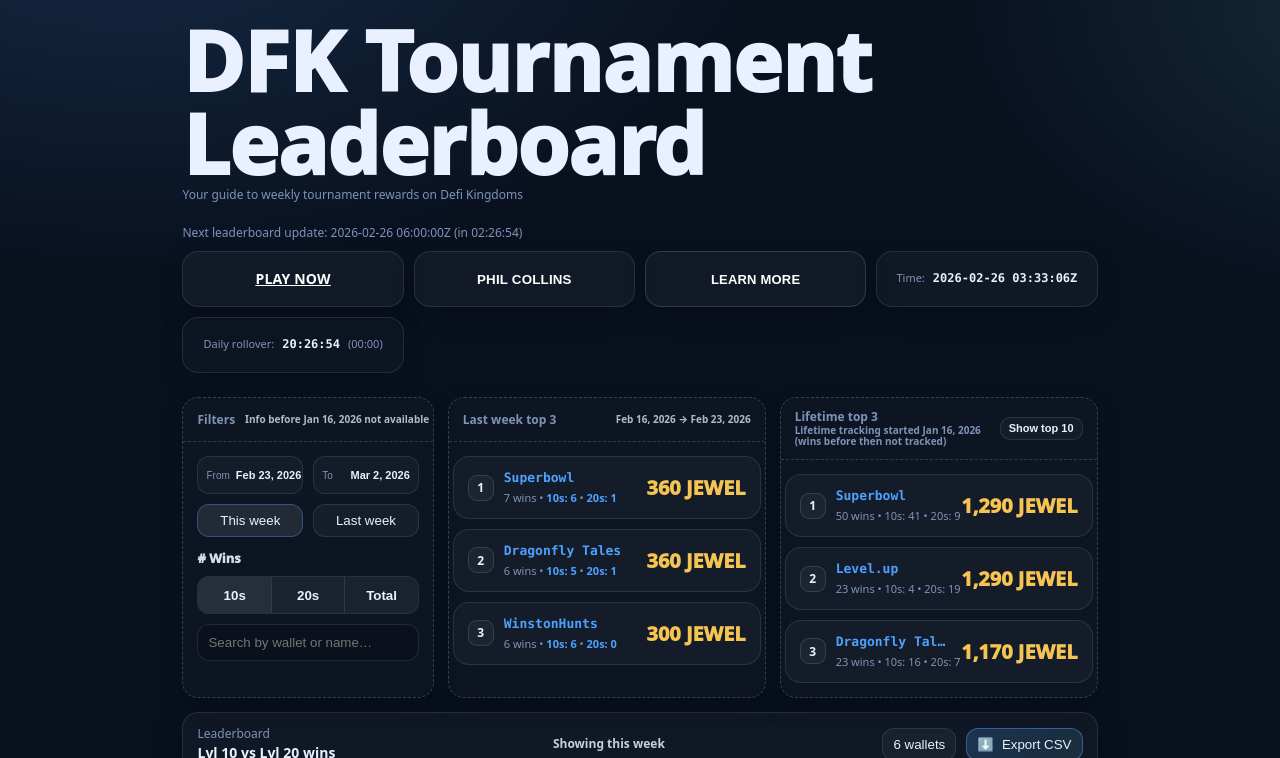
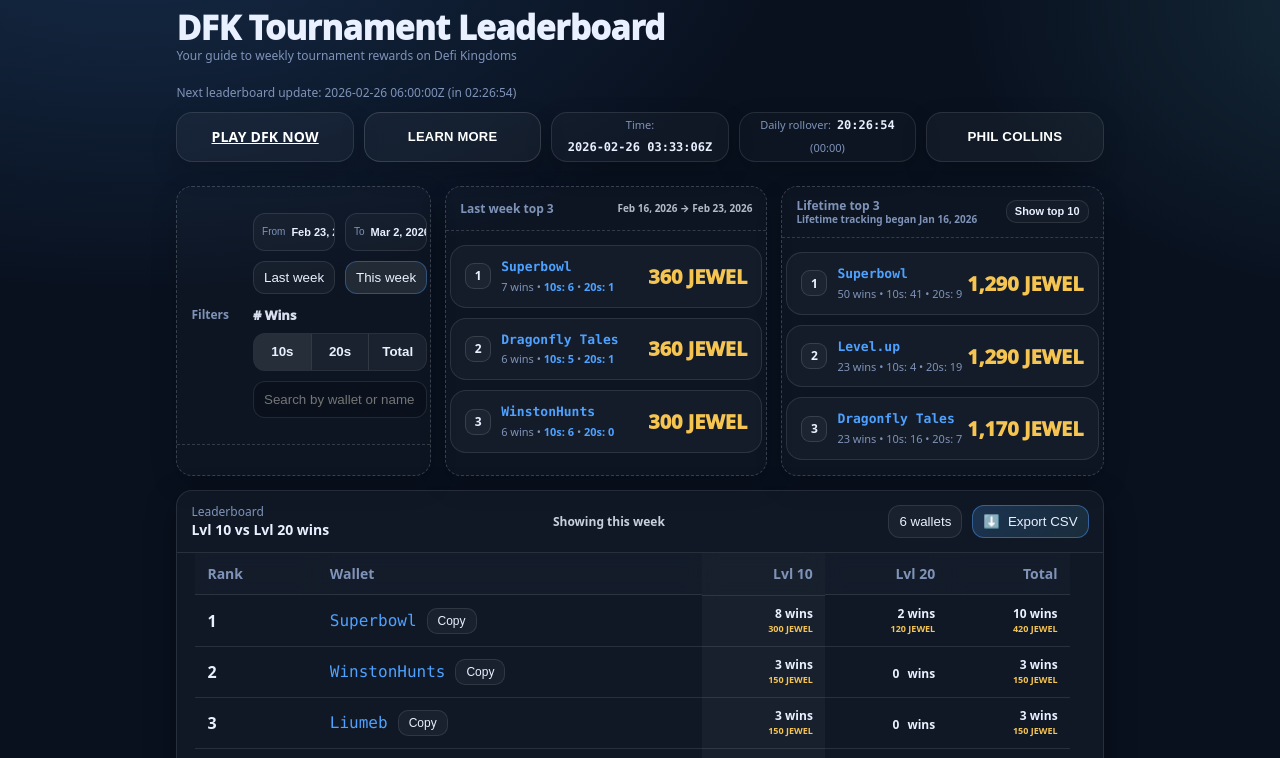
Before and after one commit to winstonjazzhands/Tournament-leaderboard, a website: page index.html in a window 1280 px wide. Both pictures are taken after a click on the button "Click to view Level 10 tournaments". Shown: the top 758 px of the page. Drawn offline with Linux system fonts and the light colour scheme.

Commit message:
frontend changes 4

```diff
--- a/index.html
+++ b/index.html
@@ -49,12 +49,12 @@
       color:var(--text);
     }
     a{color:inherit}
-    .wrap{max-width:1240px;margin:0 auto;padding:18px}
+    .wrap{max-width:1240px;margin:0 auto;padding:10px}
     .headerInner, .mainNarrow{width:76%;margin:0 auto;}
 
     header{display:flex;align-items:flex-start;justify-content:space-between;margin-bottom:10px;}
     h1{margin:0}
-    .siteTitle{font-size:clamp(34px,6.5vw,92px);letter-spacing:-.6px;font-weight:1000;line-height:1.0}
+    .siteTitle{font-size:clamp(18px,2.6vw,34px);letter-spacing:-.4px;font-weight:1000;line-height:1.05;white-space:nowrap;}
     .headerRight{display:flex;align-items:flex-start;justify-content:flex-end;min-width:160px}
     .playNowBtn{font-weight:900;letter-spacing:.6px;padding:10px 14px}
     .sub{color:var(--muted);font-size:12px;margin-top:2px;min-height:16px;}
@@ -62,7 +62,7 @@
     /* ✅ TOP ROW: 4 items on one line */
     .topHeaderRow{
       display:grid;
-      grid-template-columns: repeat(4, minmax(0, 1fr));
+      grid-template-columns: repeat(5, minmax(0, 1fr));
       gap:10px;
       align-items:stretch;
       margin:10px 0 14px;
@@ -70,7 +70,7 @@
 
     .miniTile,
     .topMiniBtn{
-      height:56px;
+      height:50px;
       border-radius: var(--radius);
       border:1px solid var(--border);
       background: rgba(255,255,255,.03);
@@ -81,7 +81,7 @@
       display:flex;
       align-items:center;
       justify-content:center;
-      padding:8px 10px;
+      padding:6px 8px;
       text-align:center;
     }
     .miniTile.secondary{ background: rgba(255,255,255,.02); }
@@ -91,7 +91,7 @@
       display:flex;
       align-items:baseline;
       justify-content:center;
-      gap:8px;
+      gap:6px;
       flex-wrap:wrap;
       min-width:0;
     }
@@ -189,7 +189,7 @@
       border:1px solid rgba(255,255,255,.14);
       background: rgba(255,255,255,.04);
       color:#ffffff;
-      animation: subtlePulse 3s infinite;
+      animation:none;
     }
     .learnMini.noPulse{ animation:none !important; }
     .learnMini:hover{
@@ -348,7 +348,7 @@
     .topWallet a:hover{text-decoration:underline;}
     .topMeta{font-size:11px;color: var(--muted);white-space:nowrap;}
     .topRight{text-align:right;white-space:nowrap;flex:0 0 auto;}
-    .topReward{color:var(--gold);font-weight:1000;font-size:26px;line-height:1.05;}
+    .topReward{color:var(--gold);font-weight:1000;font-size:23px;line-height:1.05;}
     .topRewardLabel{color: var(--muted);font-size:11px;line-height:1.1;margin-top:2px;}
     .topEmpty{color: var(--muted);font-size:12px;padding:4px 2px;}
 
@@ -741,10 +741,8 @@
 
         <div class="topHeaderRow">
           <a class="topMiniBtn" id="playNowBtn" href="https://game.defikingdoms.com/" target="_blank" rel="noopener noreferrer">
-            PLAY NOW
+            PLAY DFK NOW
           </a>
-
-          <button class="topMiniBtn" id="philBtn" type="button">PHIL COLLINS</button>
 
           <button class="topMiniBtn learnMini" id="learnMoreBtn" type="button">LEARN MORE</button>
 
@@ -762,6 +760,8 @@
               <span class="hint">(00:00)</span>
             </div>
           </div>
+
+          <button class="topMiniBtn" id="philBtn" type="button">PHIL COLLINS</button>
         </div>
     </header>
   </div>
@@ -769,7 +769,7 @@
   <div class="mainNarrow">
     <div class="topRow">
       <section class="tile" id="filtersCard" aria-label="Filters">
-        <div class="hd"><span>Filters</span><span class="subhd" id="filtersNote">Info before Jan 16, 2026 not available</span></div>
+        <div class="hd"><span>Filters</span><span class="subhd" id="filtersNote"></span</div>
         <div class="bd">
           <div class="filterGrid">
             <button class="dateBtn" id="fromBtn" type="button" title="Pick From date ">
@@ -782,8 +782,8 @@
               <span class="val" id="toLabel">—</span>
             </button>
 
+            <button class="btn" id="lastWeekBtn" type="button" aria-pressed="false">Last week</button>
             <button class="btn" id="thisWeekBtn" type="button" aria-pressed="true">This week</button>
-            <button class="btn" id="lastWeekBtn" type="button" aria-pressed="false">Last week</button>
 
             <div class="winsLabel fullRow"># Wins</div>
 
@@ -819,7 +819,7 @@
         <div class="hd">
           <div style="display:flex;flex-direction:column;gap:2px;line-height:1.1;">
             <span>Lifetime top 3</span>
-            <span style="font-size:10px;color:var(--muted);font-weight:800;">Lifetime tracking started Jan 16, 2026 (wins before then not tracked)</span>
+            <span style="font-size:10px;color:var(--muted);font-weight:800;">Lifetime tracking began Jan 16, 2026</span>
           </div>
           <div style="display:flex;gap:8px;align-items:center;">
             <button class="btn tiny" id="showTop10Btn" type="button" title="Show top 10 lifetime earners">Show top 10</button>
@@ -2101,6 +2101,31 @@
     btn.addEventListener("click", () => setPhilSize(btn.dataset.pcSize));
   });
 
+
+  // Ensure Last-week Top 3 breakdown links always work (10s/20s)
+  document.addEventListener("click", (e) => {
+    const el = (e.target && e.target.closest) ? e.target.closest(".clickBreakdown") : null;
+    if (!el) return;
+    const wallet = el.getAttribute("data-wallet") || "";
+    const tier = el.getAttribute("data-tier") === "20" ? 20 : 10;
+    const idsText = decodeURIComponent(el.getAttribute("data-ids") || "");
+    if (!idsText.trim()) return;
+    openTourneyLinksModal(wallet, tier, idsText);
+  });
+
+  document.addEventListener("keydown", (e) => {
+    const t = e.target;
+    if (!t || !t.classList || !t.classList.contains("clickBreakdown")) return;
+    if (e.key === "Enter" || e.key === " ") {
+      e.preventDefault();
+      const wallet = t.getAttribute("data-wallet") || "";
+      const tier = t.getAttribute("data-tier") === "20" ? 20 : 10;
+      const idsText = decodeURIComponent(t.getAttribute("data-ids") || "");
+      if (!idsText.trim()) return;
+      openTourneyLinksModal(wallet, tier, idsText);
+    }
+  });
+
   document.addEventListener("keydown", (e) => {
     if (e.key !== "Escape") return;
     if ($("pcOverlay").classList.contains("show")) closePhil();
```
